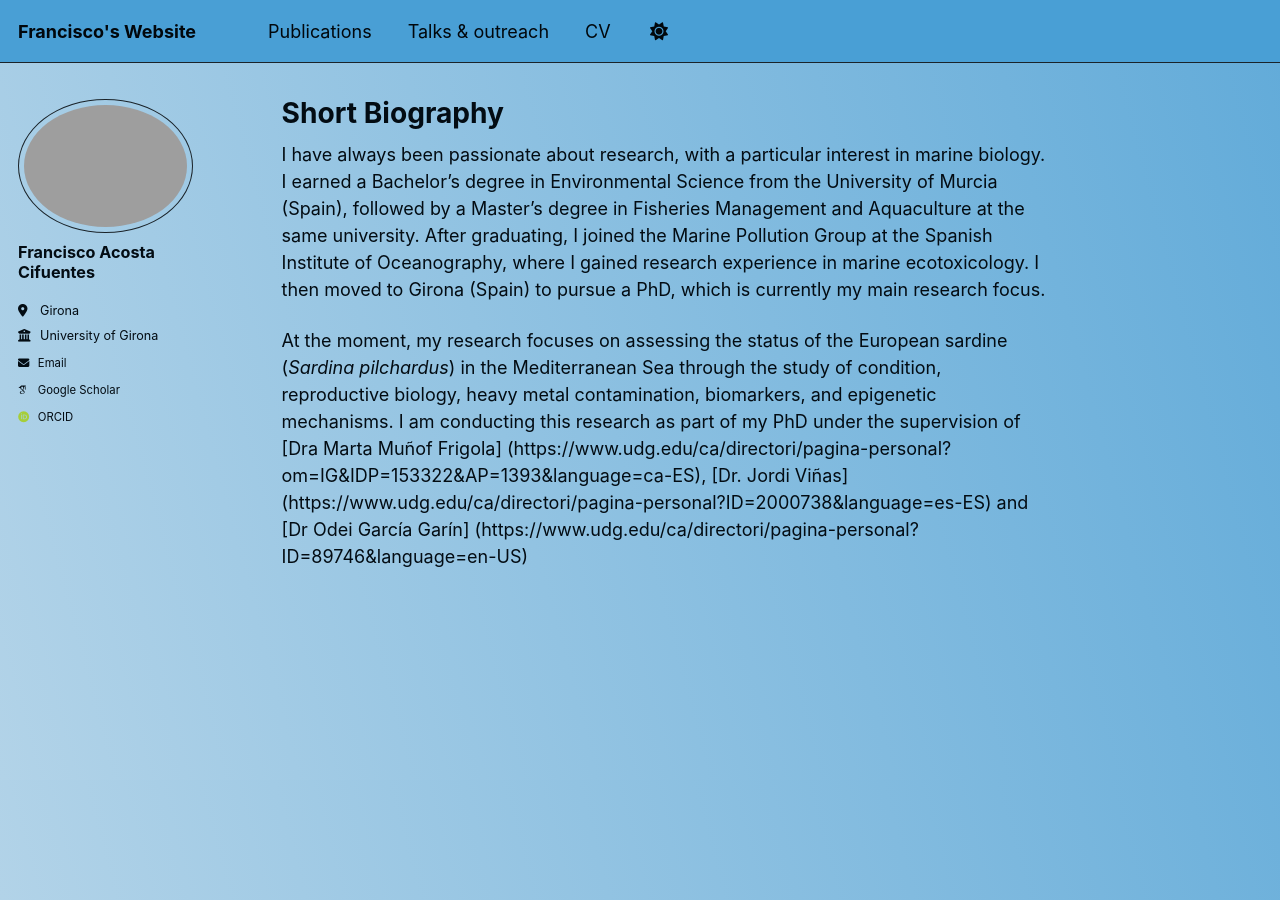
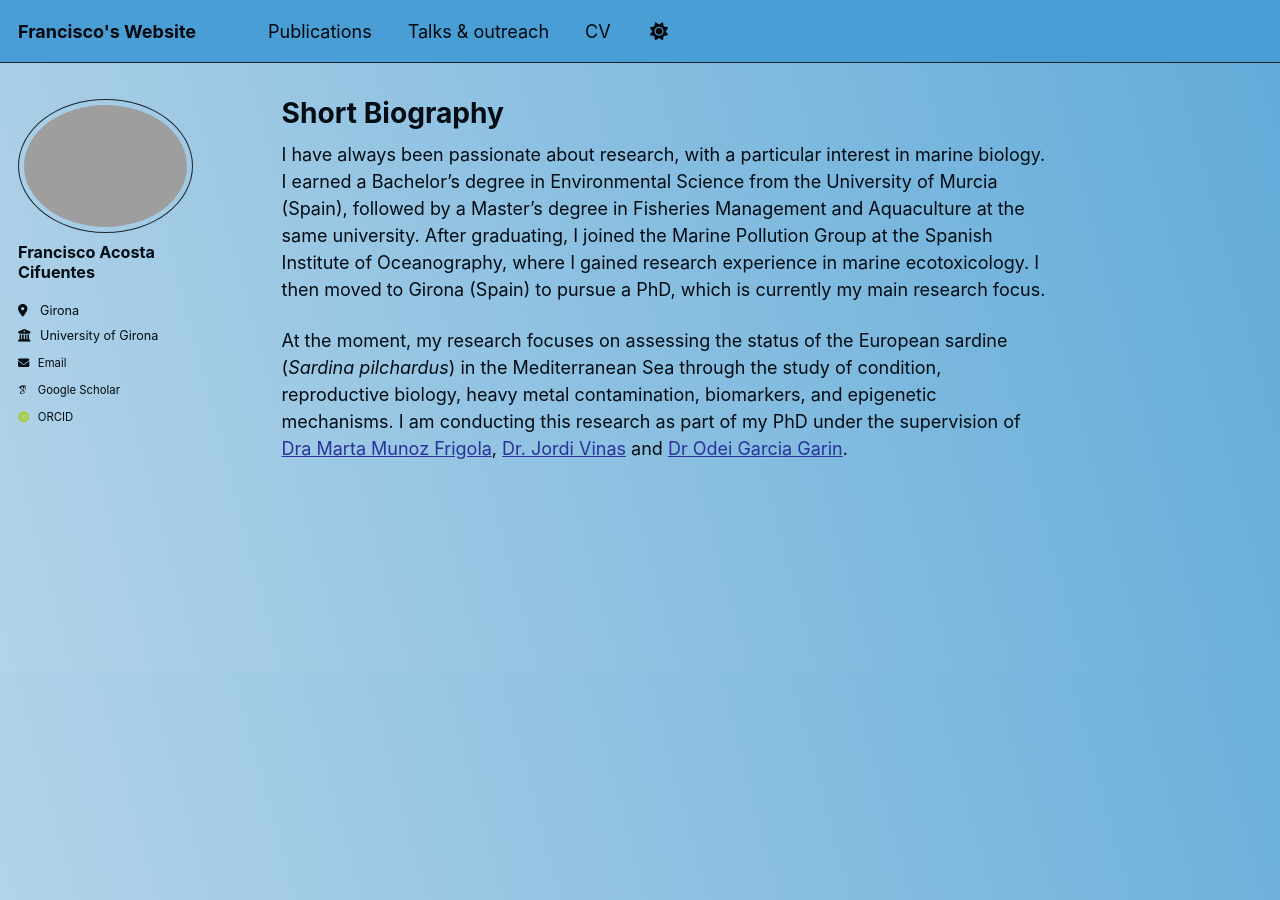
Before and after one commit to franciscoacostacifuentes/franciscoacostacifuentes.github.io, a Jekyll site: the page built from _pages/about.md, in a window 1280 px wide. Built offline with Jekyll 4.4.1, drawn with Linux system fonts in a browser that asks for light colours; some web fonts are replaced.

Commit message:
Descripcion.2

```diff
--- a/_pages/about.md
+++ b/_pages/about.md
@@ -9,4 +9,4 @@ redirect_from:
 
 I have always been passionate about research, with a particular interest in marine biology. I earned a Bachelor's degree in Environmental Science from the University of Murcia (Spain), followed by a Master's degree in Fisheries Management and Aquaculture at the same university. After graduating, I joined the Marine Pollution Group at the Spanish Institute of Oceanography, where I gained research experience in marine ecotoxicology. I then moved to Girona (Spain) to pursue a PhD, which is currently my main research focus.
 
-At the moment, my research focuses on assessing the status of the European sardine (*Sardina pilchardus*) in the Mediterranean Sea through the study of condition, reproductive biology, heavy metal contamination, biomarkers, and epigenetic mechanisms. I am conducting this research as part of my PhD under the supervision of [Dra Marta Muñof Frigola] (https://www.udg.edu/ca/directori/pagina-personal?om=IG&IDP=153322&AP=1393&language=ca-ES), [Dr. Jordi Viñas] (https://www.udg.edu/ca/directori/pagina-personal?ID=2000738&language=es-ES) and [Dr Odei García Garín] (https://www.udg.edu/ca/directori/pagina-personal?ID=89746&language=en-US)
+At the moment, my research focuses on assessing the status of the European sardine (*Sardina pilchardus*) in the Mediterranean Sea through the study of condition, reproductive biology, heavy metal contamination, biomarkers, and epigenetic mechanisms. I am conducting this research as part of my PhD under the supervision of [Dra Marta Munoz Frigola](https://www.udg.edu/ca/directori/pagina-personal?om=IG&IDP=153322&AP=1393&language=ca-ES), [Dr. Jordi Vinas](https://www.udg.edu/ca/directori/pagina-personal?ID=2000738&language=es-ES) and [Dr Odei Garcia Garin](https://www.udg.edu/ca/directori/pagina-personal?ID=89746&language=en-US).
```
Also changed, not shown: 2 other files.
